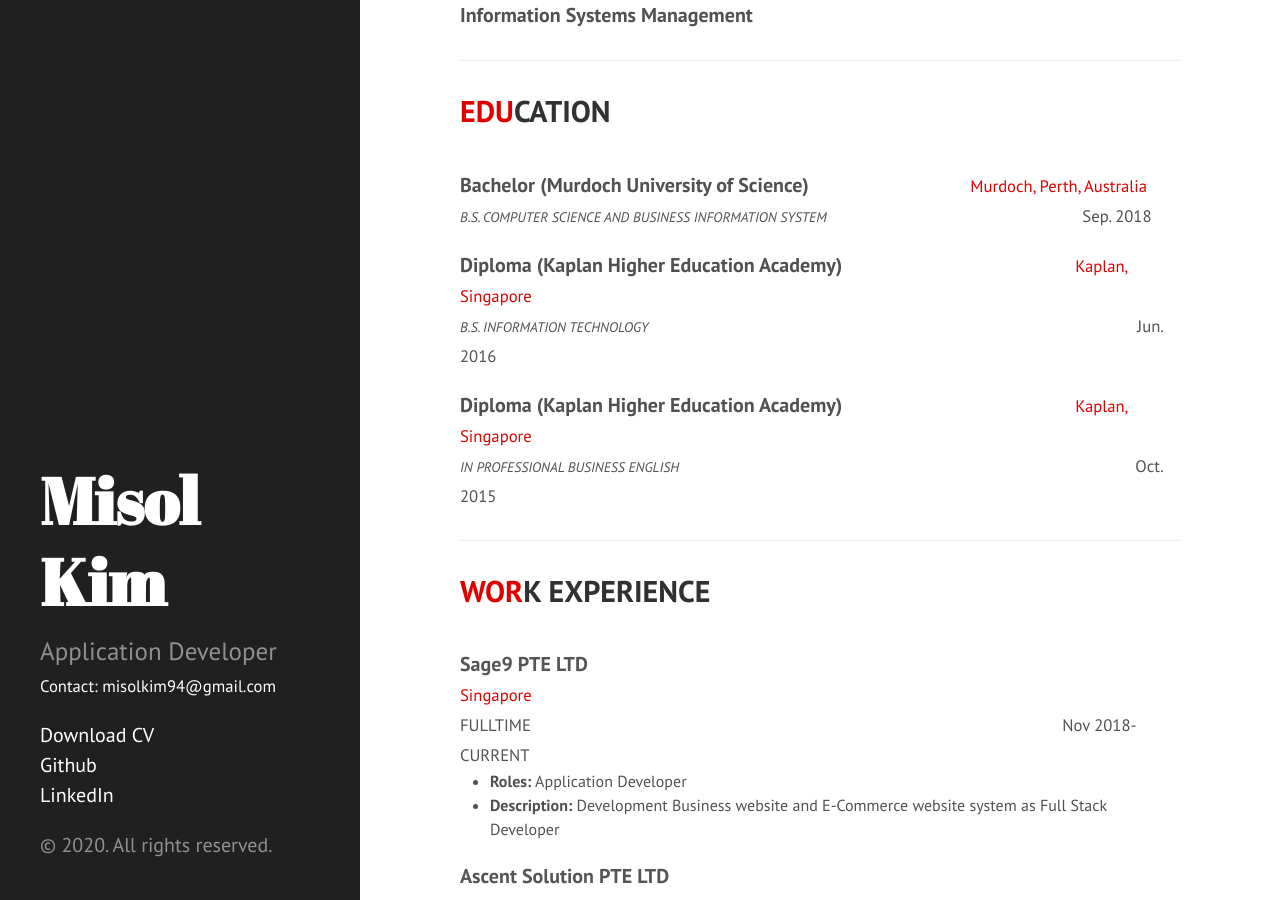
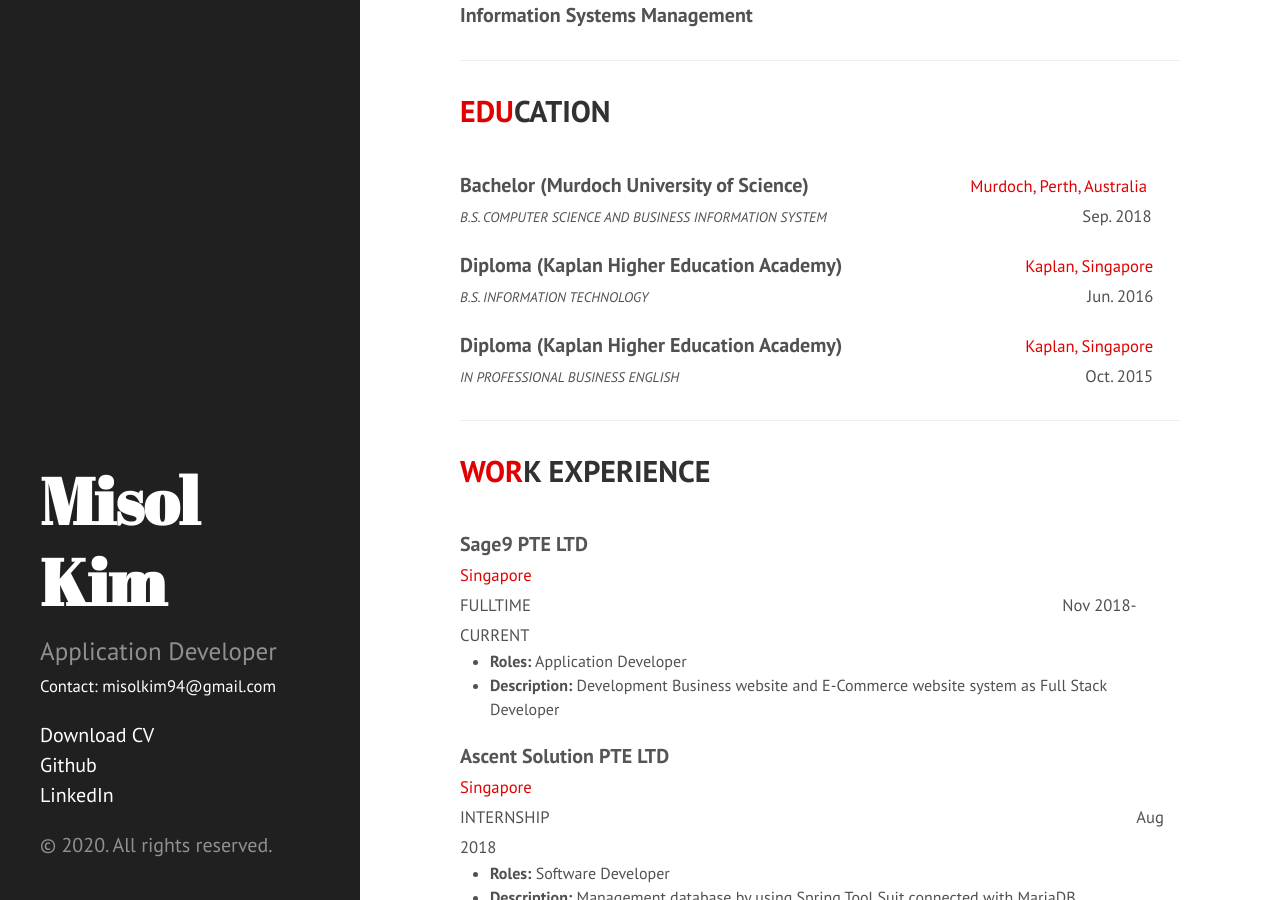
Before and after one commit to kim-misol/kim-misol.github.io, a Jekyll site: the page built from index.html, in a window 1280 px wide and 900 px high, scrolled down 566 px. Built offline with Jekyll 4.4.1, drawn with Linux system fonts in a browser that asks for light colours; Markdown is read by kramdown in place of the engine named in the settings; the list of posts is cut into pages by our own code.

Commit message:
Update default.html

```diff
--- a/_layouts/default.html
+++ b/_layouts/default.html
@@ -41,19 +41,19 @@
         <span style="text-align:right"><small>Sep. 2018</small></span>
     </p>
 
-    <span style="display:inline-block; width:610px;"><b>Diploma (Kaplan Higher Education Academy)</b></span>
+    <span style="display:inline-block; width:560px;"><b>Diploma (Kaplan Higher Education Academy)</b></span>
     <small><a style="text-decoration: none;color:#e00000" onMouseOver="this.style.fontWeight='bold';"
         onMouseOut="this.style.fontWeight='normal'" href="https://www.kaplan.com.sg/" target="_blank">Kaplan, Singapore</a></small>
     <p>
-        <span style="display:inline-block; width:672px;"><small><small><i>B.S. INFORMATION TECHNOLOGY</i></small></small></span>
+        <span style="display:inline-block; width:622px;"><small><small><i>B.S. INFORMATION TECHNOLOGY</i></small></small></span>
         <span style="text-align:right"><small>Jun. 2016</small></span>
     </p>
 
-    <span style="display:inline-block; width:610px;"><b>Diploma (Kaplan Higher Education Academy)</b></span>
+    <span style="display:inline-block; width:560px;"><b>Diploma (Kaplan Higher Education Academy)</b></span>
     <small><a style="text-decoration: none;color:#e00000" onMouseOver="this.style.fontWeight='bold';"
         onMouseOut="this.style.fontWeight='normal'" href="https://www.kaplan.com.sg/" target="_blank">Kaplan, Singapore</a></small>
     <p>
-        <span style="display:inline-block; width:670px;"><small><small><i>IN PROFESSIONAL BUSINESS ENGLISH</i></small></small></span>
+        <span style="display:inline-block; width:620px;"><small><small><i>IN PROFESSIONAL BUSINESS ENGLISH</i></small></small></span>
         <span style="text-align:right"><small>Oct. 2015</small></span>
     </p>
 
```
